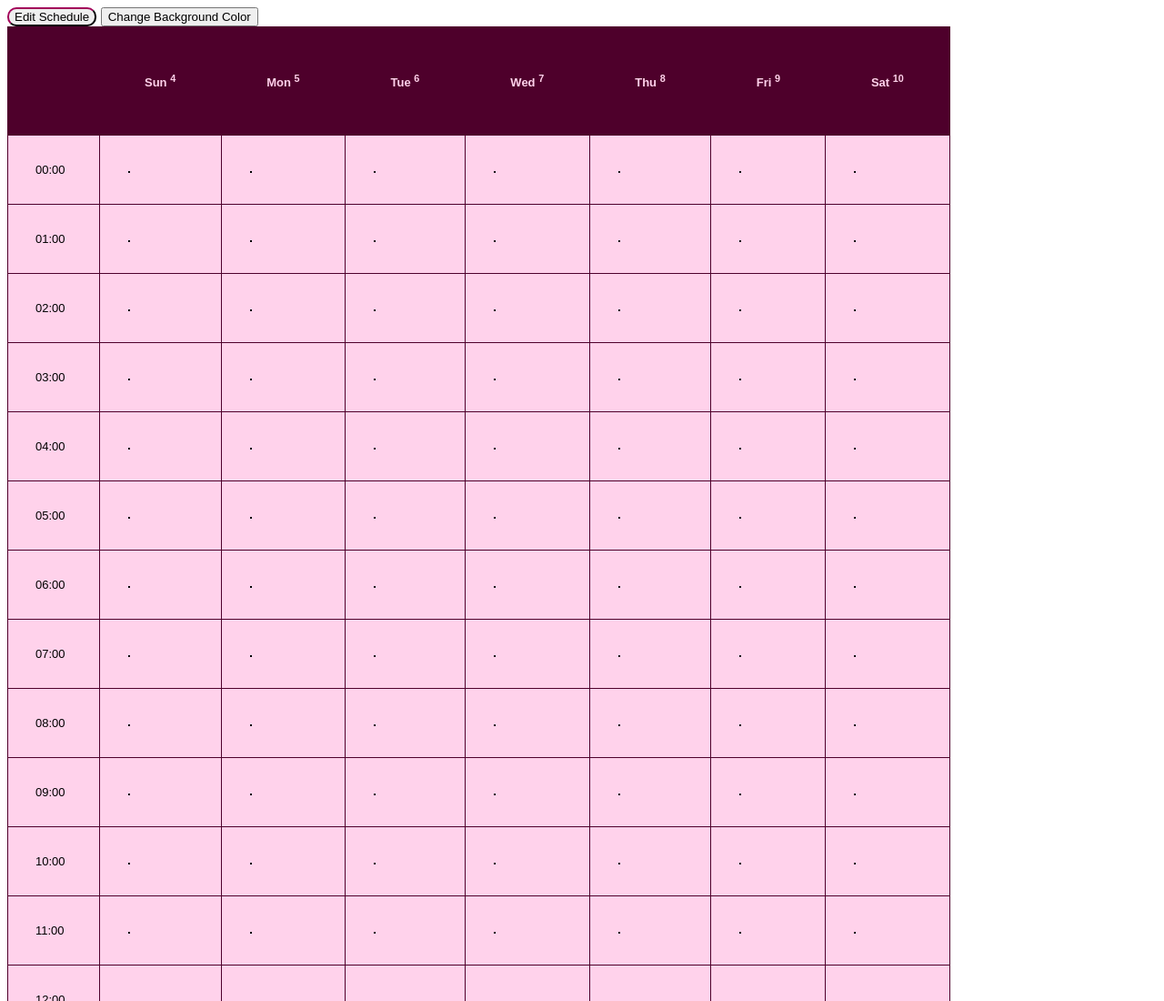
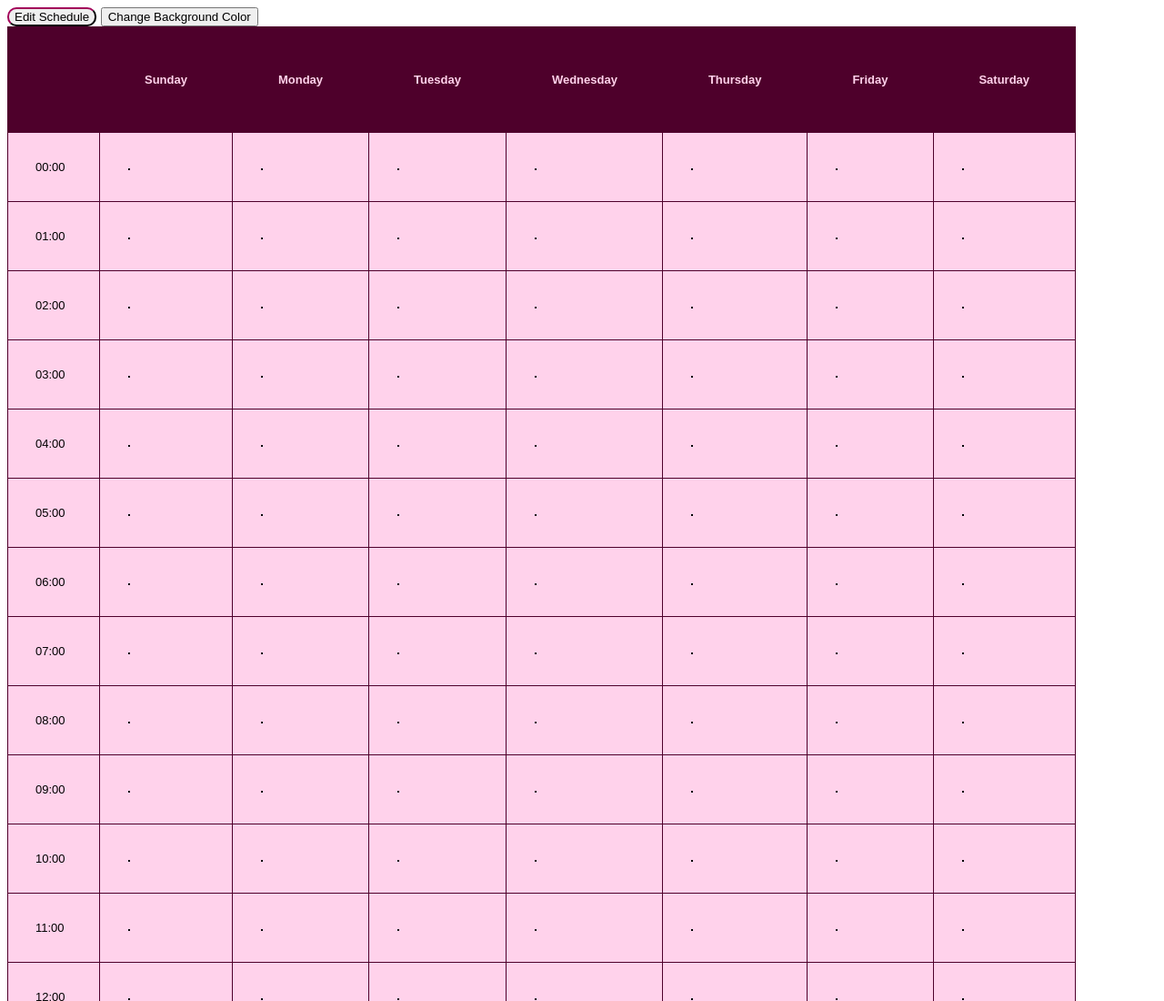
Before and after one commit to Cybernetics22/Cybernetics, a website: page index.html in a window 1280 px wide. Shown: the top 1100 px of the page at 91% size. Drawn offline with nearby package versions, Linux system fonts and the light colour scheme.

Commit message:
Update index.html
Removed unnecessary html

```diff
--- a/index.html
+++ b/index.html
@@ -33,13 +33,13 @@
         <table id="eventTable" class="timeslot xy">
             <tbody><tr id="headings">
                 <th></th>
-                <th>Sun <sup>4</sup> </th>
-                <th>Mon <sup>5</sup></th>
-                <th>Tue <sup>6</sup></th>
-                <th>Wed <sup>7</sup></th>
-                <th>Thu <sup>8</sup></th>
-                <th>Fri <sup>9</sup></th>
-                <th>Sat <sup>10</sup></th>
+                <th>Sunday</th>
+                <th>Monday</th>
+                <th>Tuesday</th>
+                <th>Wednesday</th>
+                <th>Thursday</th>
+                <th>Friday</th>
+                <th>Saturday</th>
             </tr>
         </tbody>
         </table>
```
